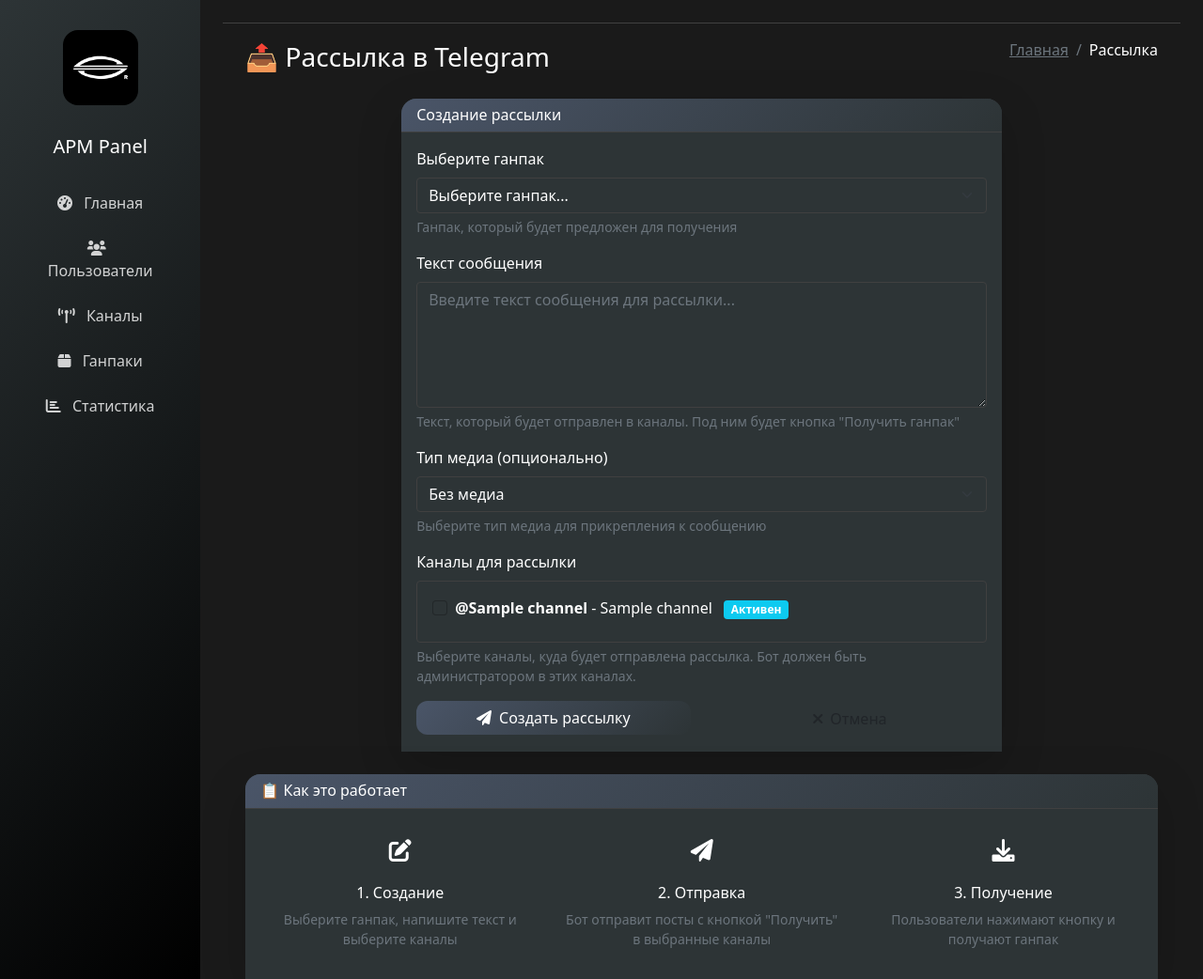
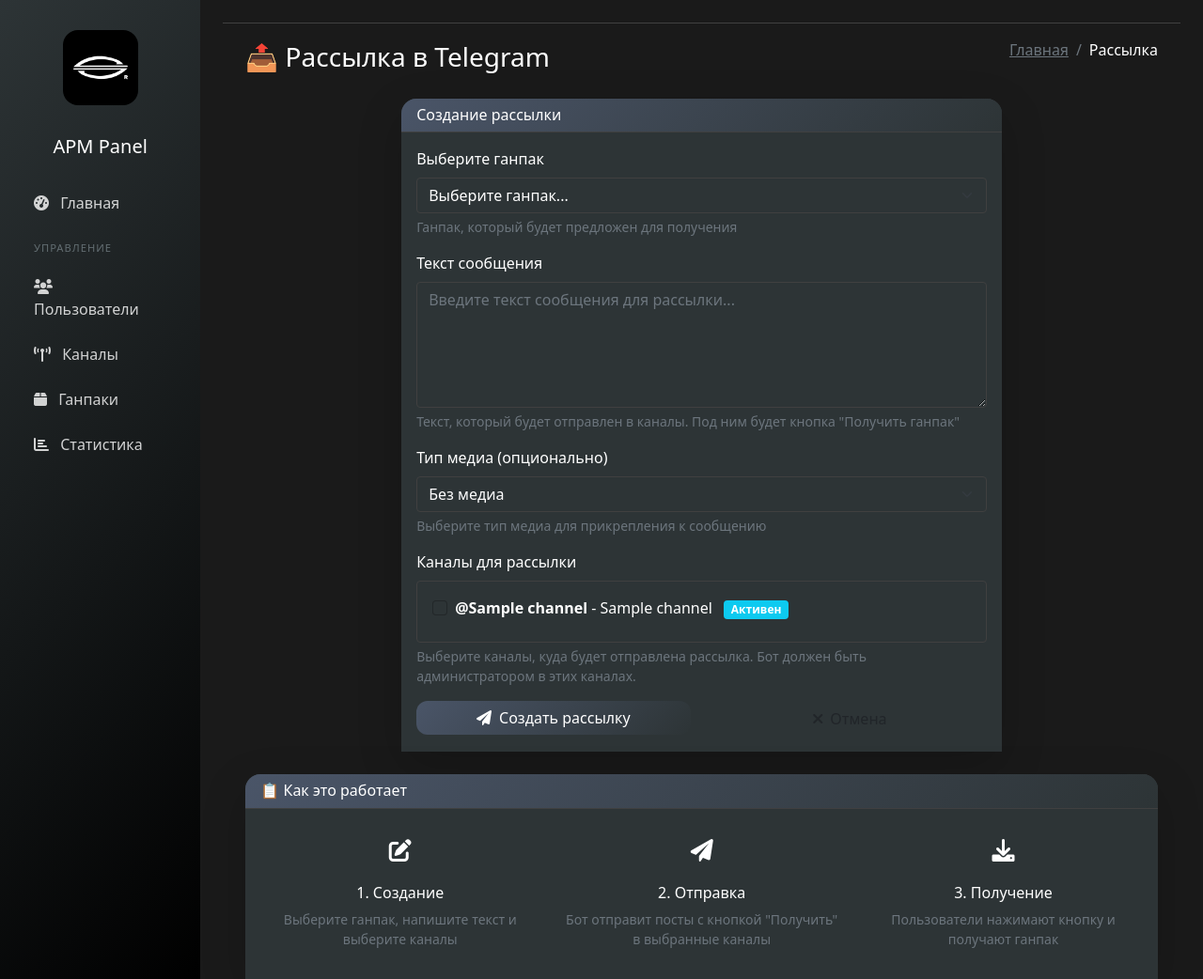
Before and after one commit to ange1231/apmbot, a Flask app: page /broadcast in a window 1280 px wide. Shown: the whole page at 94% size. Run offline with Flask 3, Linux system fonts and the light colour scheme; a user stored in the database is signed in; tables that the repository leaves empty hold one stand-in row (values such as "Sample post"); some libraries are stand-ins or nearby versions.

Commit message:
Update base_dark.html

```diff
--- a/templates/base_dark.html
+++ b/templates/base_dark.html
@@ -3,7 +3,7 @@
 <head>
     <meta charset="UTF-8">
     <meta name="viewport" content="width=device-width, initial-scale=1.0">
-    <title>{% block title %}Админ панель{% endblock %}</title>
+    <title>{% block title %}APM Panel{% endblock %}</title>
     <link href="https://cdn.jsdelivr.net/npm/bootstrap@5.1.3/dist/css/bootstrap.min.css" rel="stylesheet">
     <link href="https://cdnjs.cloudflare.com/ajax/libs/font-awesome/6.0.0/css/all.min.css" rel="stylesheet">
     <script src="https://telegram.org/js/telegram-web-app.js"></script>
@@ -121,6 +121,17 @@
         .card {
             animation: fadeIn 0.4s ease-out;
         }
+
+        /* Специальный стиль для скрытия сайдбара если пунктов мало */
+        .nav-item-label {
+            font-size: 0.7rem;
+            color: #636e72;
+            text-transform: uppercase;
+            letter-spacing: 1px;
+            margin-top: 1rem;
+            margin-bottom: 0.5rem;
+            display: block;
+        }
     </style>
 </head>
 <body>
@@ -132,12 +143,18 @@
                         <img src="/static/logoSblack.png" alt="Logo" class="logo-img">
                     </div>
                     <h5 class="text-white mb-4 mt-2">APM Panel</h5>
-                    <ul class="nav flex-column px-2">
+
+                    <ul class="nav flex-column px-2 text-start">
                         <li class="nav-item">
                             <a class="nav-link" href="{{ url_for('dashboard') }}">
                                 <i class="fas fa-tachometer-alt me-2"></i> Главная
                             </a>
                         </li>
+
+                        {# РАЗДЕЛ ТОЛЬКО ДЛЯ АДМИНИСТРАТОРА #}
+                        {% if current_user.role == 'admin' %}
+                        <span class="nav-item-label px-3">Управление</span>
+
                         <li class="nav-item">
                             <a class="nav-link" href="{{ url_for('users') }}">
                                 <i class="fas fa-users me-2"></i> Пользователи
@@ -158,6 +175,7 @@
                                 <i class="fas fa-chart-bar me-2"></i> Статистика
                             </a>
                         </li>
+                        {% endif %}
                     </ul>
                 </div>
             </nav>
@@ -190,13 +208,11 @@
     <script src="https://code.jquery.com/jquery-3.6.0.min.js"></script>
 
     <script>
-        // Telegram Web App Logic
         const tg = window.Telegram.WebApp;
         tg.ready();
         tg.expand();
         tg.setHeaderColor('#1a1a1a');
 
-        // Мобильное меню
         const toggleBtn = document.getElementById('sidebarToggle');
         const sidebar = document.getElementById('sidebarMenu');
 
@@ -206,10 +222,9 @@
             });
         }
 
-        // Закрытие меню при клике вне его на мобилках
         document.addEventListener('click', (e) => {
             if (window.innerWidth < 768) {
-                if (!sidebar.contains(e.target) && !toggleBtn.contains(e.target)) {
+                if (sidebar && !sidebar.contains(e.target) && toggleBtn && !toggleBtn.contains(e.target)) {
                     sidebar.classList.remove('show');
                 }
             }
```
